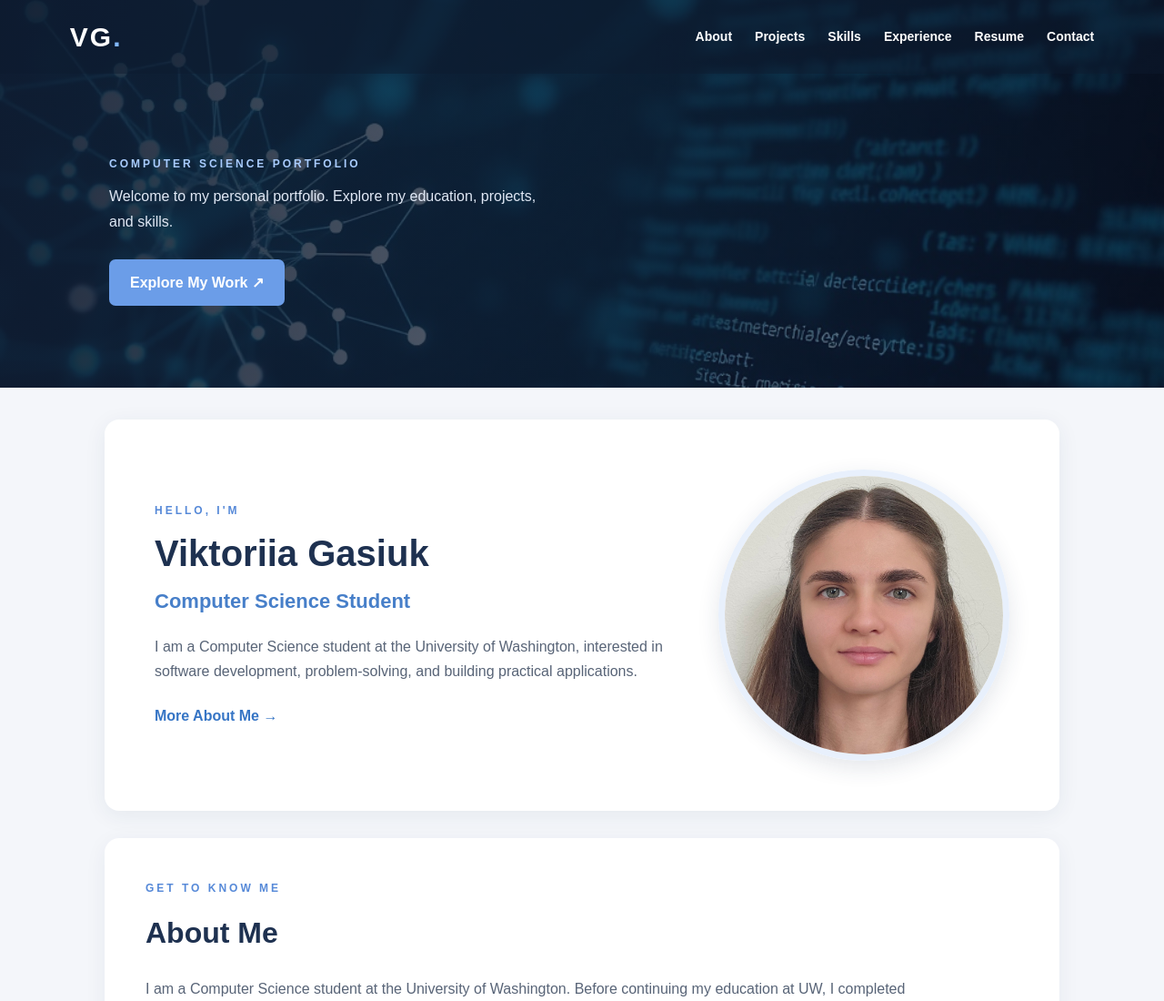
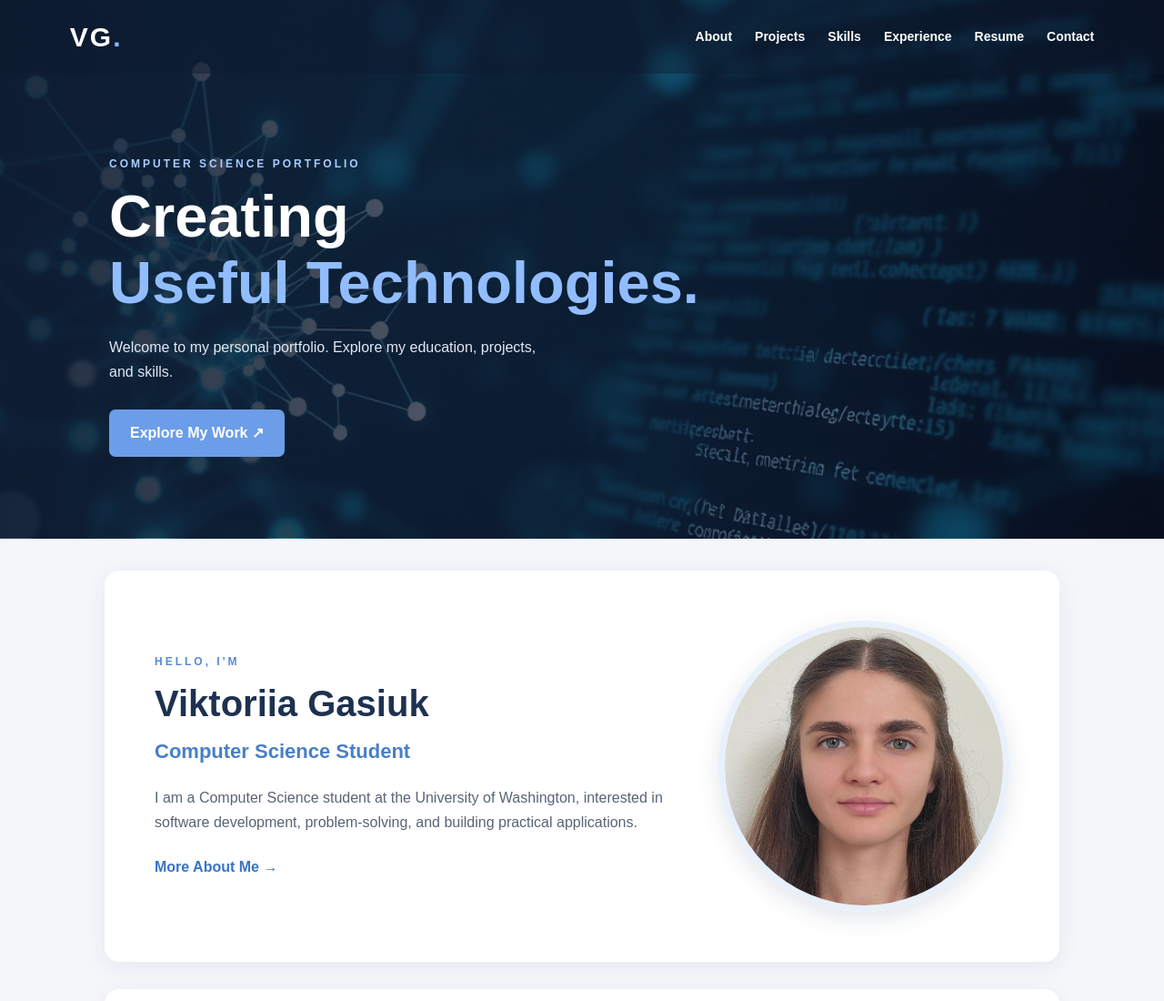
Before and after one commit to viktoriiagasiuk/viktoriiagasiuk.github.io, a plain HTML site: page index.html in a window 1280 px wide. Shown: the top 1100 px of the page at 91% size. Drawn offline with Linux system fonts and the light colour scheme.

Commit message:
Update header to include a title for the portfolio

```diff
--- a/index.html
+++ b/index.html
@@ -28,7 +28,7 @@
 
         <div class="header-content">
             <p class="header-label">COMPUTER SCIENCE PORTFOLIO</p>
-
+            <h1>Creating<br><span>Useful Technologies.</span></h1>
             <p class="header-description">
                 Welcome to my personal portfolio.
                 Explore my education, projects, and skills.
```
